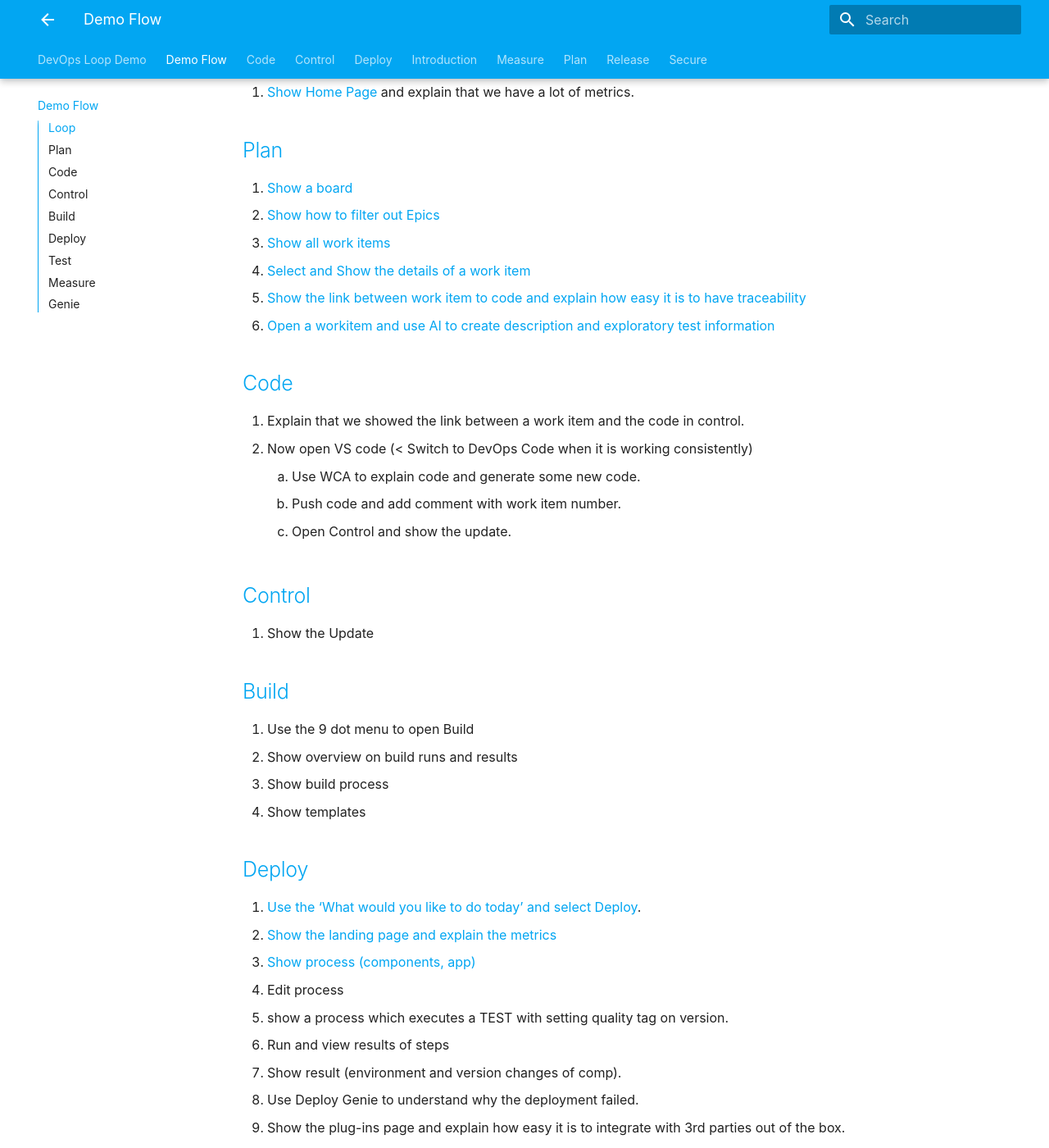
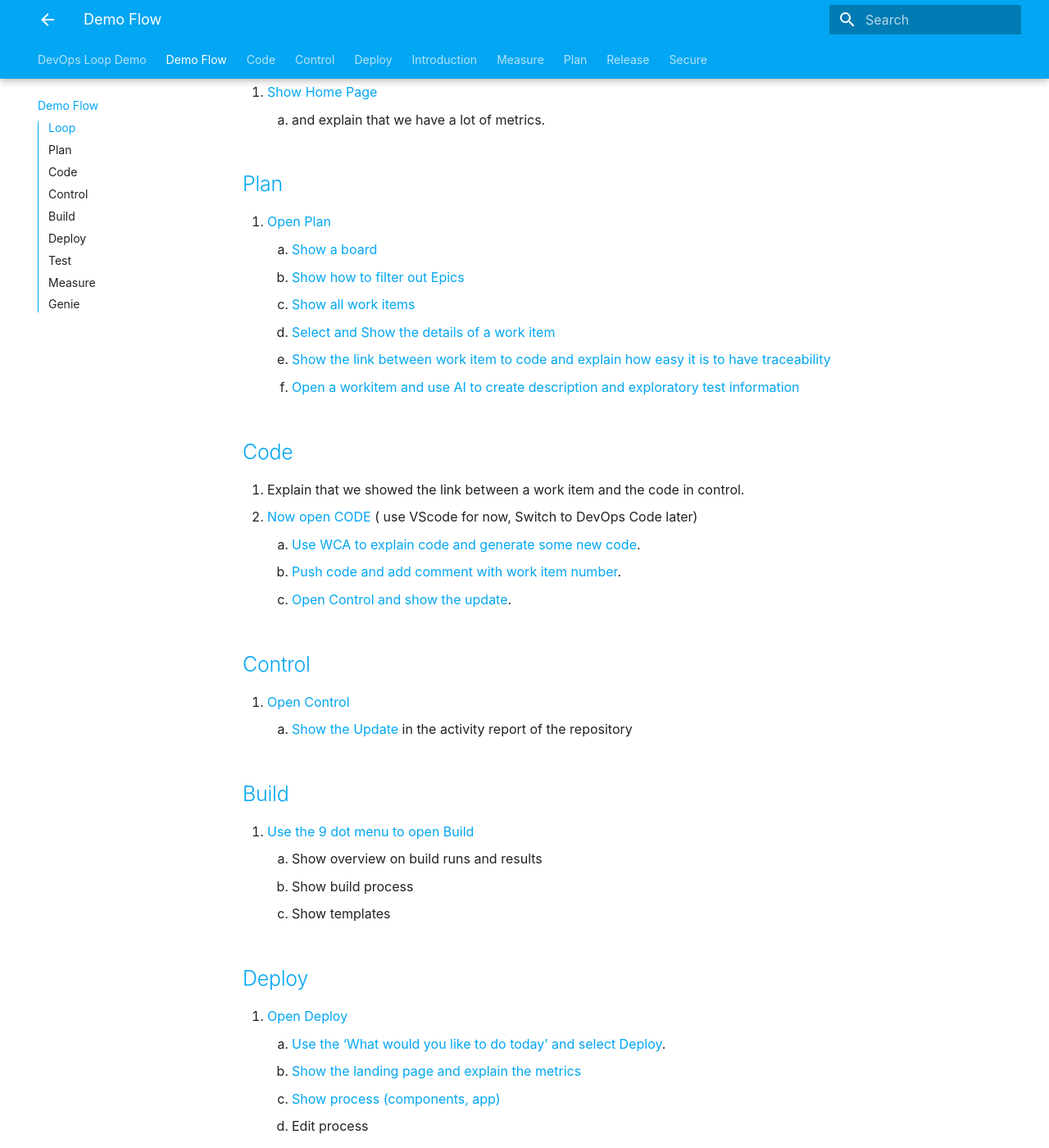
Before and after one commit to DevOpsAutomationLabs/EchoLogic_DemoApp, an MkDocs documentation site: the page built from docs/demoflow.md, in a window 1280 px wide and 1400 px high, scrolled down 640 px. Shown: the whole window at 82% size. Built offline with MkDocs 1.6.1 and Material for MkDocs 9.7.7, drawn with Linux system fonts in a browser that asks for light colours; some of the changed text lies outside the part shown.

Commit message:
updated links in demoflow, code, control, build

```diff
--- a/docs/demoflow.md
+++ b/docs/demoflow.md
@@ -4,75 +4,81 @@
 
 ## [Loop](introduction/index.md)
 
-1. [Show Home Page](introduction/index.md#the-home-page) and explain that we have a lot of metrics.
+1. [Show Home Page](introduction/index.md#the-home-page)
+    1. and explain that we have a lot of metrics.
 
 ## [Plan](plan/index.md)
 
-1. [Show a board](plan/boards/index.md#project-board)
-2. [Show how to filter out Epics](plan/boards/index.md#filter-epics)
-3. [Show all work items](plan/boards/index.md#work-items)
-4. [Select and Show the details of a work item](plan/boards/index.md#select-workitem)
-5. [Show the link between work item to code and explain how easy it is to have traceability](plan/boards/index.md#show-commit)
-6. [Open a workitem and use AI to create description and exploratory test information](plan/boards/index.md#use-ai-in-workitem)
+1. [Open Plan](plan/index.md#how-to-switch-to-plan-from-home-page)
+    1. [Show a board](plan/boards/index.md#project-board)
+    2. [Show how to filter out Epics](plan/boards/index.md#filter-epics)
+    3. [Show all work items](plan/boards/index.md#work-items)
+    4. [Select and Show the details of a work item](plan/boards/index.md#select-workitem)
+    5. [Show the link between work item to code and explain how easy it is to have traceability](plan/boards/index.md#show-commit)
+    6. [Open a workitem and use AI to create description and exploratory test information](plan/boards/index.md#use-ai-in-workitem)
 
 ## [Code](code/index.md)
 
 1. Explain that we showed the link between a work item and the code in control.
-2. Now open VS code (< Switch to DevOps Code when it is working consistently)
-    1. Use WCA to explain code and generate some new code.
-    2. Push code and add comment with work item number.
-    3. Open Control and show the update.
+2. [Now open CODE](code/index.md#how-to-switch-to-code-from-home-page) ( use VScode for now, Switch to DevOps Code later)
+    1. [Use WCA to explain code and generate some new code](code/index.md#watsonx-code-assistant).
+    2. [Push code and add comment with work item number](code/index.md#commit-code-with-wi).
+    3. [Open Control and show the update](#control).
 
 ## [Control](control/index.md)
 
-1. Show the Update
+1. [Open Control](control/index.md#how-to-switch-to-control-from-home-page)
+    1. [Show the Update](control/index.md#show-activity-report) in the activity report of the repository
 
 ## [Build](build/index.md)
 
-1. Use the 9 dot menu to open Build
-2. Show overview on build runs and results
-3. Show build process
-4. Show templates
+1. [Use the 9 dot menu to open Build](build/index.md#how-to-switch-to-build-from-home-page)
+    1. Show overview on build runs and results
+    2. Show build process
+    3. Show templates
 
 ## [Deploy](deploy/index.md)
 
-1. [Use the ‘What would you like to do today’ and select Deploy](introduction/index.md#what-would-you-like-to-do-today).
-2. [Show the landing page and explain the metrics](deploy/index.md#deploy-landing-page)
-3. [Show process (components, app)](deploy/index.md#processes)
-4. Edit process
-5. show a process which executes a TEST with setting quality tag on version.
-6. Run and view results of steps
-7. Show result (environment and version changes of comp).
-8. Use Deploy Genie to understand why the deployment failed.
-9. Show the plug-ins page and explain how easy it is to integrate with 3rd parties out of the box.
+1. [Open Deploy](deploy/index.md#how-to-switch-to-deploy-from-home-page)
+    1. [Use the ‘What would you like to do today’ and select Deploy](introduction/index.md#what-would-you-like-to-do-today).
+    2. [Show the landing page and explain the metrics](deploy/index.md#deploy-landing-page)
+    3. [Show process (components, app)](deploy/index.md#processes)
+    4. Edit process
+    5. show a process which executes a TEST with setting quality tag on version.
+    6. Run and view results of steps
+    7. Show result (environment and version changes of comp).
+    8. Use Deploy Genie to understand why the deployment failed.
+    9. Show the plug-ins page and explain how easy it is to integrate with 3rd parties out of the box.
 
 ## [Test](test/index.md)
 
-1. Explain that you are now playing the role of a tester
-2. Show the test landing page and metrics.
-3. Run integration test
-4. Run performance test
-5. Explain that our service might not be ready so switch on a virtual service.
-6. Run the tests again as a suite.
-7. Show the analysis of the test results.
-8. Show how we can create or edit a test.
-9. Generate test data
-10. Show a security test report.
-11. Run a new test that will fail.
-12. Create a defect in Plan and show that is has all the data automatically.
-13. Explain that everything is traceable.
+1. [Open Test](test/index.md#how-to-switch-to-test-from-home-page)
+    1. Explain that you are now playing the role of a tester
+    2. Show the test landing page and metrics.
+    3. Run integration test
+    4. Run performance test
+    5. Explain that our service might not be ready so switch on a virtual service.
+    6. Run the tests again as a suite.
+    7. Show the analysis of the test results.
+    8. Show how we can create or edit a test.
+    9. Generate test data
+    10. Show a security test report.
+    11. Run a new test that will fail.
+    12. Create a defect in Plan and show that is has all the data automatically.
+    13. Explain that everything is traceable.
 
 ## [Measure](measure/index.md)
 
-1. Explain that we have built, deployed and tested so now we need to coordinate releases.
-2. Show and talk about pipeline(s) with environments and Gates
-3. Create simple new gate to show usage of metrics
-4. [Release](release/index.md) - Show release overview with calendar
-5. Explain that we have been shoeing individual roles but we can look across roles and track the value of our delivery work.
-6. Open the VSM for the project
-7. Show the audit information of a dot.
-8. Show the swimlane view.
-9. So how do we ensure everyone understands the state of our project.  Well we can generate a release readiness report. – Generate the report.
+1. [Open Measure](measure/index.md#how-to-switch-to-measure-from-home-page)
+    1. Explain that we have built, deployed and tested so now we need to coordinate releases.
+    2. Show and talk about pipeline(s) with environments and Gates
+    3. Create simple new gate to show usage of metrics
+2. [Release](release/index.md) - Show release overview with calendar
+    1. Explain that we have been shoeing individual roles but we can look across roles and track the value of our delivery work.
+    2. Open the VSM for the project
+    3. Show the audit information of a dot.
+    4. Show the swimlane view.
+    5. So how do we ensure everyone understands the state of our project.  Well we can generate a release readiness report. – Generate the report.
 
 ## Genie
 
```
Also changed, not shown: docs/code/index.md (+13 -0 lines), docs/control/index.md (+4 -0 lines), docs/deploy/index.md (+10 -0 lines), docs/code/media/CODE_CommitWithWI.png (added), docs/code/media/CODE_WCAx_Explain1.png (added), docs/code/media/CODE_WCAx_Explain2.png (added), docs/control/media/CONTROL_ShowLastCommit.png (added), docs/introduction/media/Loop_switch_to_Build.png (added), 2 other files.
